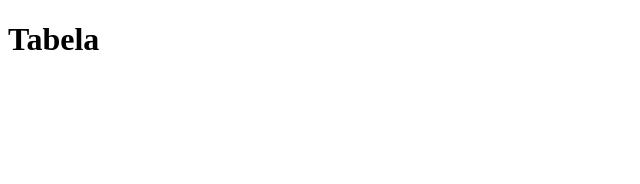
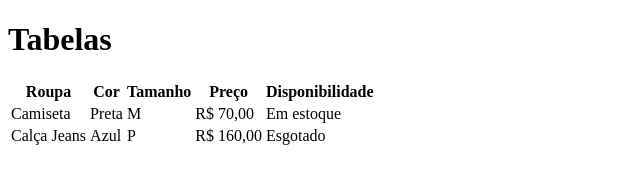
Before and after one commit to garotadesvairada/aula-tabela, a plain HTML site: page index.html in a window 1280 px wide. Shown: the whole page, without its empty margins (0-640 px from the left). Drawn offline with Linux system fonts and the light colour scheme.

Commit message:
adicionado codigo certo da aula 09-tabela

```diff
--- a/index.html
+++ b/index.html
@@ -4,9 +4,37 @@
     <meta charset="UTF-8">
     <meta http-equiv="X-UA-Compatible" content="IE=edge">
     <meta name="viewport" content="width=device-width, initial-scale=1.0">
-    <title>Tabela Aula 09</title>
+    <title>Tabelas</title>
 </head>
 <body>
-    <h1>Tabela</h1>
+    <h1>Tabelas</h1>
+
+<table>
+    <tr>
+        <th>Roupa</th>
+        <th>Cor</th>
+        <th>Tamanho</th>
+        <th>Preço</th>
+        <th>Disponibilidade</th>
+    </tr>
+    <tr>
+        <td>Camiseta</td>
+        <td>Preta</td>
+        <td>M</td>
+        <td>R$ 70,00</td>
+        <td>Em estoque</td>
+    </tr>
+    <tr>
+        <td>Calça Jeans</td>
+        <td>Azul</td>
+        <td>P</td>
+        <td>R$ 160,00</td>
+        <td>Esgotado</td>
+    </tr>
+
+
+</table>
+
+
 </body>
 </html>
```
